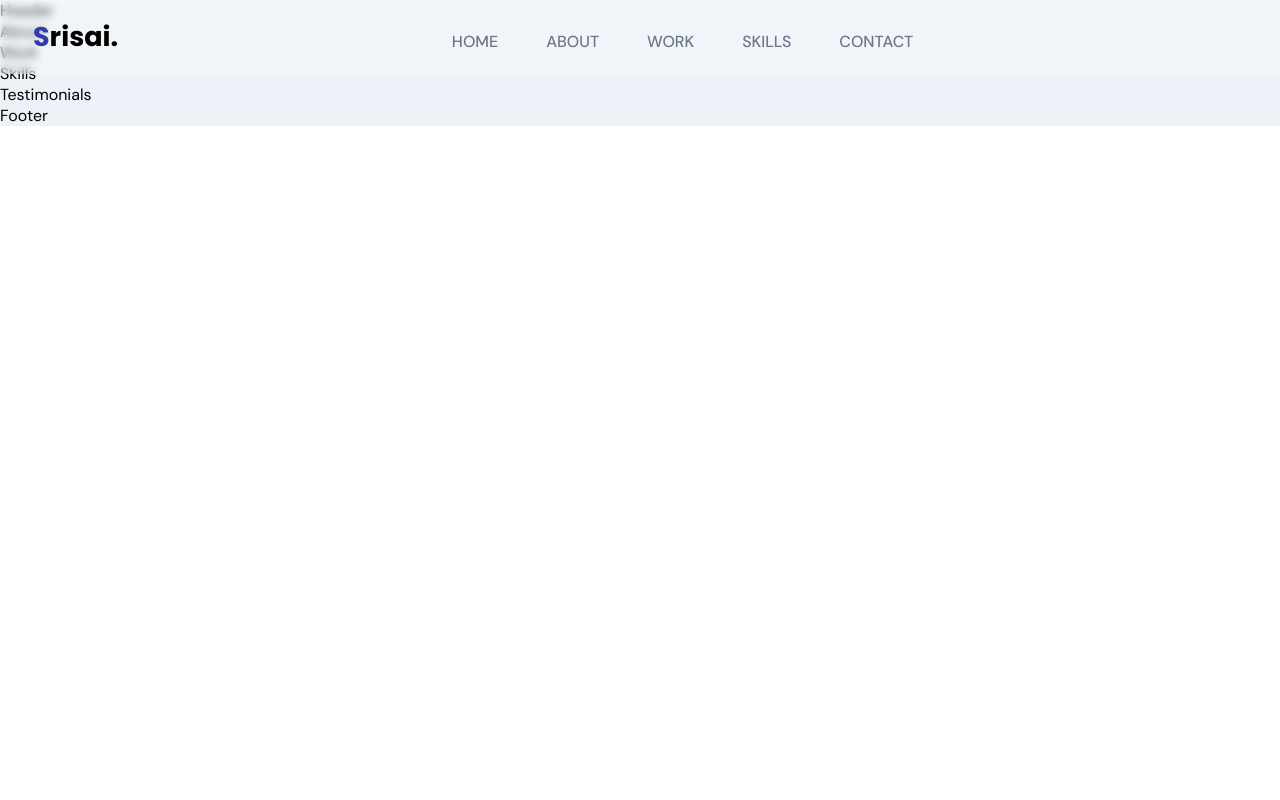
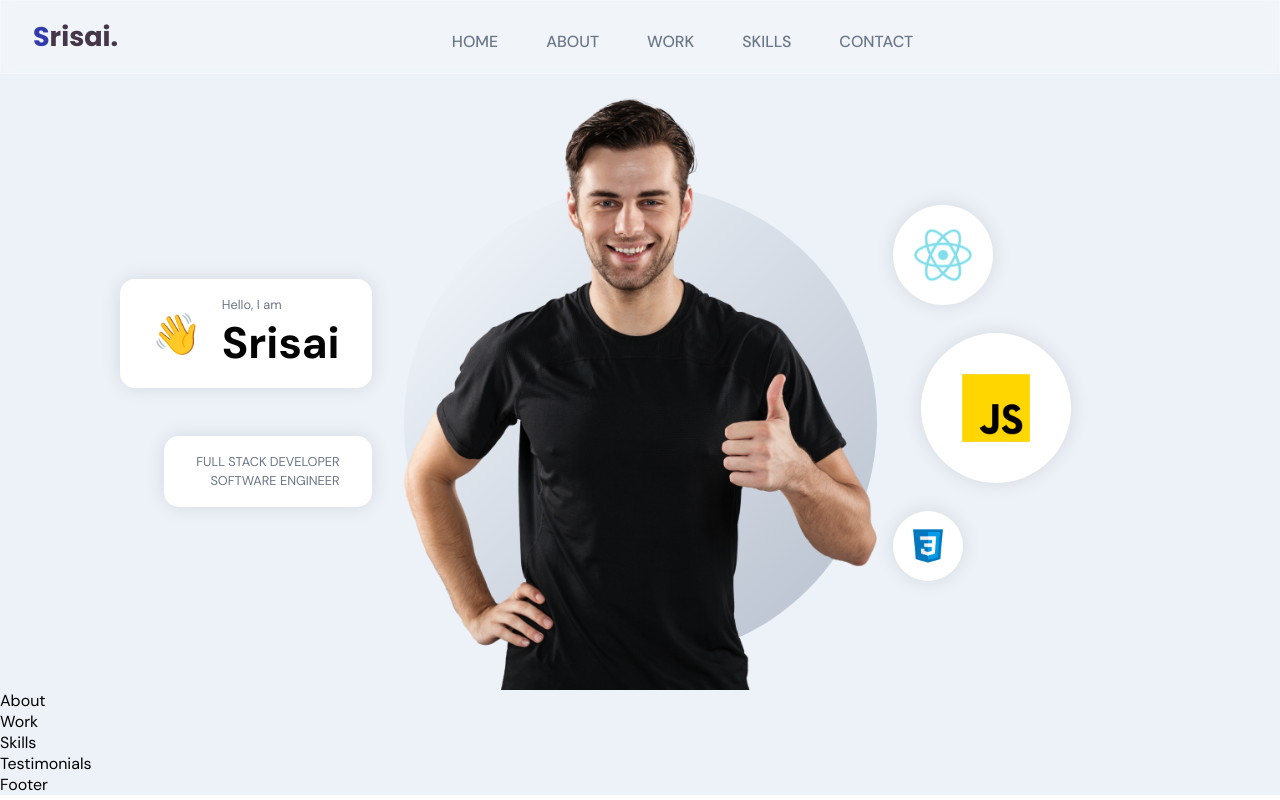
Before and after one commit to srisaigembali/portfolio-react, a React (Create React App) app in the folder frontend/: page / in a window 1280 px wide. Built offline with nearby package versions, Linux system fonts and the light colour scheme.

Commit message:
added header section

```diff
--- a/frontend/src/components/Navbar/Navbar.scss
+++ b/frontend/src/components/Navbar/Navbar.scss
@@ -25,11 +25,15 @@
 
     a {
       text-decoration: none;
-      color: black;
+      color: var(--brown-color);
 
       span {
         color: var(--secondary-color);
       }
+    }
+
+    @media screen and (min-width: 2000px) {
+      font-size: 75px;
     }
   }
 }
@@ -81,6 +85,22 @@
 
       &:hover::after {
         width: 100%;
+      }
+
+      @media screen and (min-width: 2000px) {
+        font-size: 50px;
+        margin: 0 2rem;
+
+        &::after {
+          content: "";
+          width: 0;
+          height: 5px;
+          background: var(--secondary-color);
+          position: absolute;
+          left: 0;
+          bottom: -6px;
+          transition: 0.4s;
+        }
       }
     }
 
--- a/frontend/src/containers/Header/Header.jsx
+++ b/frontend/src/containers/Header/Header.jsx
@@ -1,8 +1,71 @@
 import React from "react";
+import { motion } from "framer-motion";
+import images from "../../constants/images";
 import "./Header.scss";
 
+const scaleVariants = {
+  whileInView: {
+    scale: [0, 1],
+    opacity: [0, 1],
+    transition: {
+      duration: 1,
+      ease: "easeInOut",
+    },
+  },
+};
+
 const Header = () => {
-  return <div>Header</div>;
+  return (
+    <div className='app__header app__flex'>
+      <motion.div
+        whileInView={{ x: [-100, 0], opacity: [0, 1] }}
+        transition={{ duration: 1 }}
+        className='app__header-info'
+      >
+        <div className='app__header-badge'>
+          <div className='badge-cmp app__flex'>
+            <span>👋</span>
+            <div style={{ marginLeft: 20 }}>
+              <p className='p-text'>Hello, I am</p>
+              <h1 className='head-text'>Srisai</h1>
+            </div>
+          </div>
+
+          <div className='tag-cmp app__flex'>
+            <p className='p-text'>Full Stack Developer</p>
+            <p className='p-text'>Software Engineer</p>
+          </div>
+        </div>
+      </motion.div>
+
+      <motion.div
+        whileInView={{ opacity: [0, 1] }}
+        transition={{ duration: 1, delayChildren: 1 }}
+        className='app__header-img'
+      >
+        <img src={images.profile} alt='profile_bg' />
+        <motion.img
+          whileInView={{ scale: [0, 1] }}
+          transition={{ duration: 1, ease: "easeInOut" }}
+          className='overlay_circle'
+          src={images.circle}
+          alt='profile_circle'
+        />
+      </motion.div>
+
+      <motion.div
+        variants={scaleVariants}
+        whileInView={scaleVariants.whileInView}
+        className='app__header-circles'
+      >
+        {[images.react, images.javascript, images.css].map((circle, index) => (
+          <div className='circle-cmp app__flex' key={`circle-${index}`}>
+            <img src={circle} alt='circle' />
+          </div>
+        ))}
+      </motion.div>
+    </div>
+  );
 };
 
 export default Header;
--- a/frontend/src/containers/Header/Header.scss
+++ b/frontend/src/containers/Header/Header.scss
@@ -0,0 +1,196 @@
+#home {
+  position: relative;
+  background: url("../../assets/bgIMG.png");
+  background-size: cover;
+  background-position: center;
+  background-repeat: repeat;
+
+  // disable the default padding styles
+  .app__wrapper {
+    padding: 0;
+
+    .copyright {
+      display: none;
+    }
+  }
+}
+
+.app__header {
+  flex: 1;
+  width: 100%;
+  height: 100%;
+  flex-direction: row;
+
+  padding: 6rem 2rem 0rem;
+
+  @media screen and (min-width: 2000px) {
+    padding-top: 10rem;
+  }
+
+  @media screen and (max-width: 1200px) {
+    flex-direction: column;
+  }
+
+  @media screen and (max-width: 450px) {
+    padding: 6rem 1rem 2rem;
+  }
+}
+
+.app__header-info {
+  flex: 0.65;
+  display: flex;
+  flex-direction: column;
+  justify-content: flex-start;
+  align-items: flex-start;
+  height: 100%;
+
+  margin: 0 2rem;
+
+  @media screen and (max-width: 1200px) {
+    width: 100%;
+    margin-right: 0rem;
+  }
+}
+
+.app__header-badge {
+  width: 100%;
+  display: flex;
+  justify-content: flex-end;
+  align-items: flex-end;
+  flex-direction: column;
+
+  .badge-cmp,
+  .tag-cmp {
+    padding: 1rem 2rem;
+    background: var(--white-color);
+    border-radius: 15px;
+    flex-direction: row;
+    width: auto;
+
+    box-shadow: 0px 0px 20px rgba(0, 0, 0, 0.1);
+  }
+
+  .tag-cmp {
+    flex-direction: column;
+    margin-top: 3rem;
+
+    p {
+      width: 100%;
+      text-transform: uppercase;
+      text-align: right;
+    }
+  }
+
+  span {
+    font-size: 2.5rem;
+
+    @media screen and (min-width: 2000px) {
+      font-size: 5rem;
+    }
+  }
+
+  @media screen and (max-width: 1200px) {
+    justify-content: flex-start;
+    align-items: flex-start;
+  }
+}
+
+.app__header-circles {
+  flex: 0.75;
+  display: flex;
+  flex-direction: column;
+  justify-content: space-evenly;
+  align-items: flex-start;
+  height: 100%;
+  margin-left: 1rem;
+
+  div {
+    width: 100px;
+    height: 100px;
+    border-radius: 50%;
+
+    background: var(--white-color);
+    box-shadow: 0px 0px 20px rgba(0, 0, 0, 0.1);
+
+    img {
+      width: 60%;
+      height: 60%;
+    }
+  }
+
+  // circles with different height & width
+
+  div:nth-child(1) {
+    width: 100px;
+    height: 100px;
+  }
+
+  div:nth-child(2) {
+    margin: 1.75rem;
+    width: 150px;
+    height: 150px;
+  }
+
+  div:nth-child(3) {
+    width: 70px;
+    height: 70px;
+  }
+
+  @media screen and (min-width: 2000px) {
+    div:nth-child(2) {
+      width: 400px;
+      height: 400px;
+    }
+
+    div:nth-child(3) {
+      width: 170px;
+      height: 170px;
+    }
+
+    div:nth-child(1) {
+      width: 200px;
+      height: 200px;
+    }
+  }
+
+  @media screen and (max-width: 1200px) {
+    width: 100%;
+    flex-direction: row;
+    flex-wrap: wrap;
+    margin-left: 0;
+
+    div {
+      margin: 1rem;
+    }
+  }
+}
+
+.app__header-img {
+  flex: 1;
+  height: 100%;
+
+  display: flex;
+  justify-content: flex-end;
+  align-items: flex-end;
+  position: relative;
+
+  img {
+    width: 100%;
+    object-fit: contain;
+    z-index: 1;
+  }
+
+  .overlay_circle {
+    position: absolute;
+    left: 0;
+    right: 0;
+    bottom: 0;
+    z-index: 0;
+    width: 100%;
+    height: 90%;
+  }
+
+  @media screen and (max-width: 1200px) {
+    margin: 2rem 0;
+  }
+}
```
